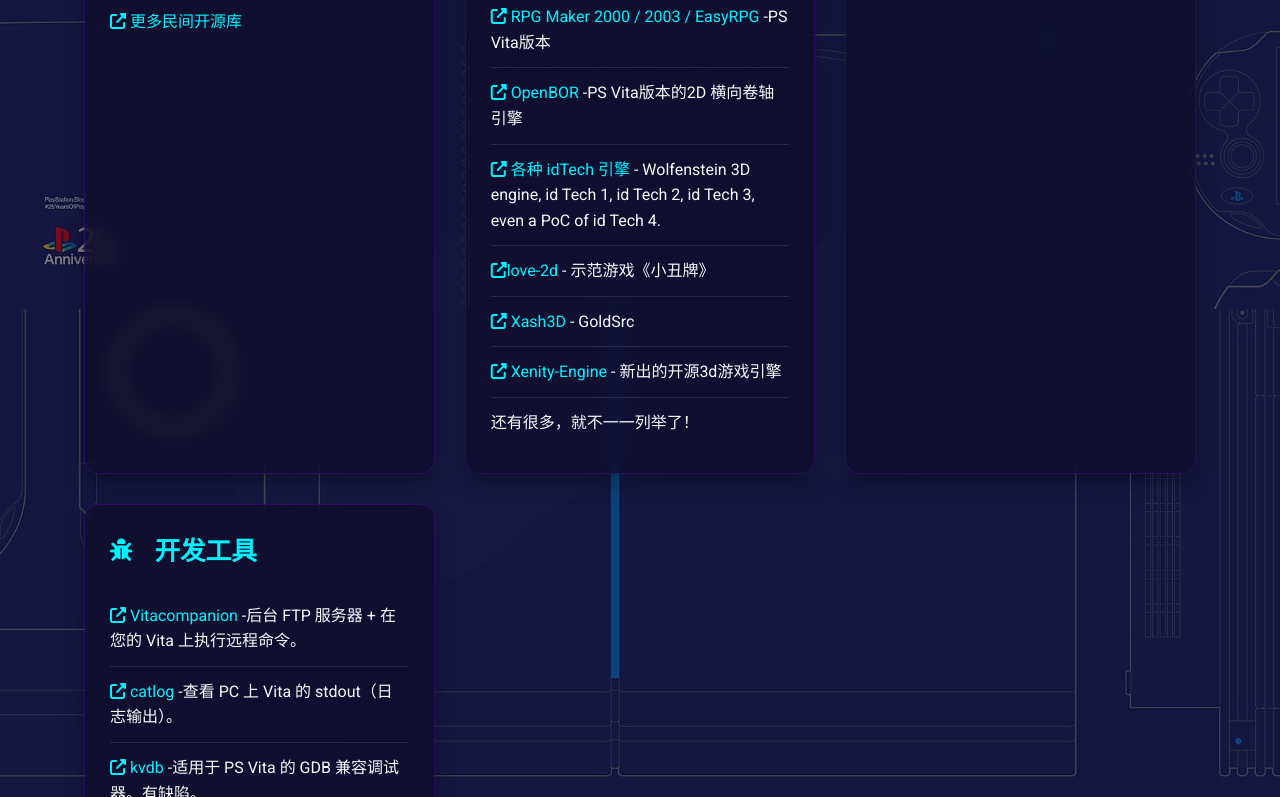
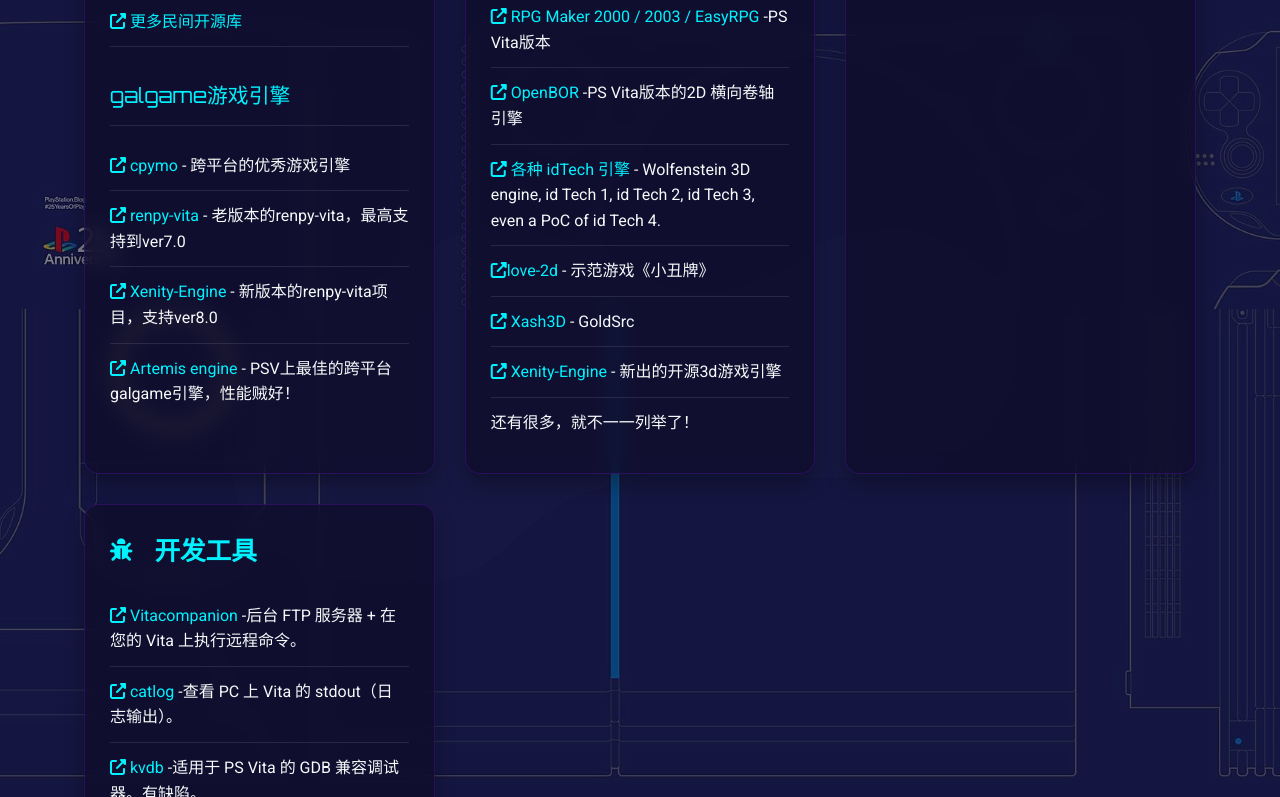
Before and after one commit to ATSPwang618/ATSPwang618.github.io, a plain HTML site: page jiaochen.html in a window 1280 px wide. Shown: the part 1291-2088 px from the top of the page. Drawn offline with Linux system fonts and the light colour scheme.

Commit message:
Update jiaochen.html

```diff
--- a/jiaochen.html
+++ b/jiaochen.html
@@ -444,6 +444,15 @@
                             <i class="fas fa-external-link-alt"></i> 更多民间开源库
                         </a>
                     </li>
+
+                    <li class="category-title">galgame游戏引擎</li>
+                    <li><a href="https://github.com/Strrationalism/CPyMO" target="_blank"><i class="fas fa-external-link-alt"></i> cpymo</a> - 跨平台的优秀游戏引擎</li>
+                    <li><a href="https://github.com/SonicMastr/renpy-vita" target="_blank"><i class="fas fa-external-link-alt"></i> renpy-vita</a> - 老版本的renpy-vita，最高支持到ver7.0</li>
+                    <li><a href="https://github.com/Grimiku/RenPy-Vita-8" target="_blank"><i class="fas fa-external-link-alt"></i> Xenity-Engine</a> - 新版本的renpy-vita项目，支持ver8.0</li>
+                    <li><a href="https://github.com/ATSPwang618/artemis-engine-port-tools" target="_blank"><i class="fas fa-external-link-alt"></i> Artemis engine</a> - PSV上最佳的跨平台galgame引擎，性能贼好！</li>
+
+
+
                 </ul>
             </div>
 
@@ -523,11 +532,7 @@
                             <i class="fas fa-external-link-alt"></i> Xash3D
                         </a> - GoldSrc
                     </li>
-                    <li>
-                        <a href="https://github.com/Fewnity/Xenity-Engine" target="_blank">
-                            <i class="fas fa-external-link-alt"></i> Xenity-Engine
-                        </a> - 新出的开源3d游戏引擎
-                    </li>
+                    <li><a href="https://github.com/Fewnity/Xenity-Engine" target="_blank"><i class="fas fa-external-link-alt"></i> Xenity-Engine</a> - 新出的开源3d游戏引擎</li>
                     <li>还有很多，就不一一列举了！</li>
                 </ul>
             </div>
```
